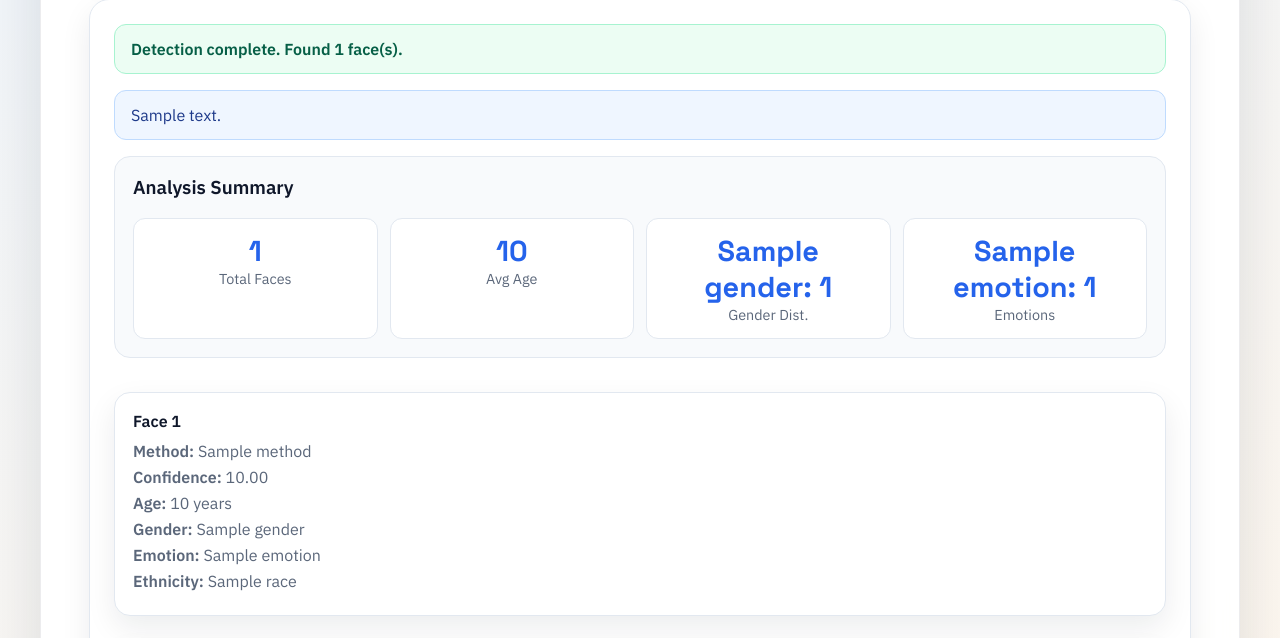
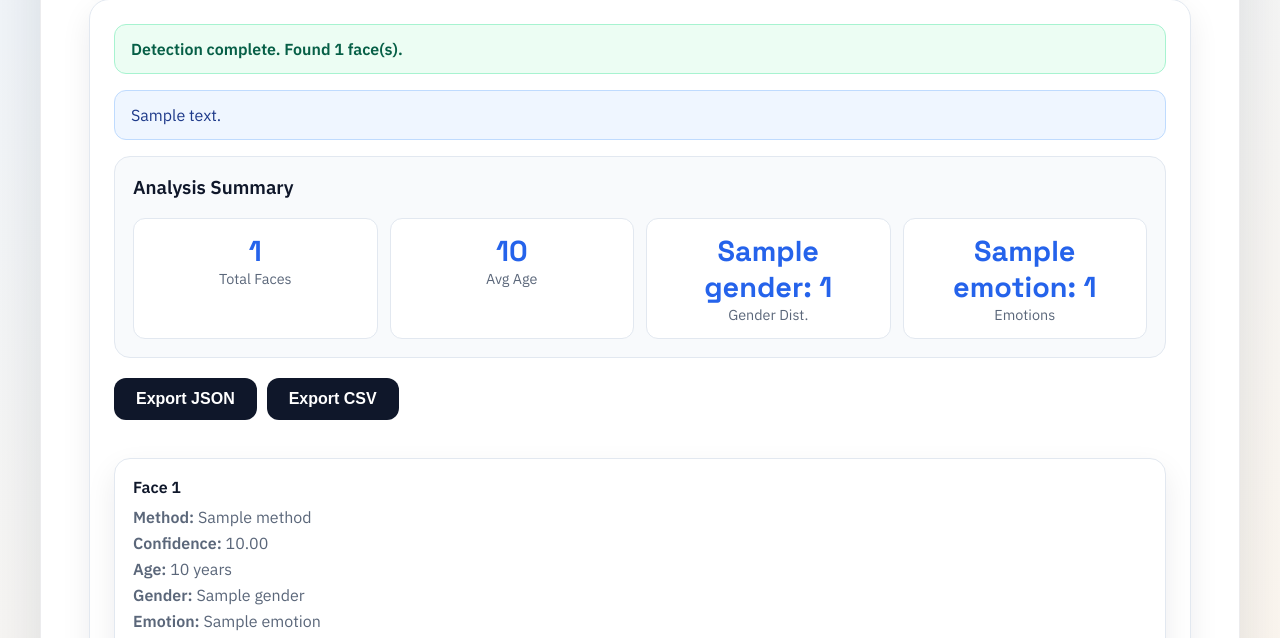
Before and after one commit to rukshanyomal11/Face_Detection_Test, a FastAPI app: template web/templates/index.html in a window 1280 px wide. Shown: the part 1105-1743 px from the top of the page. Run offline with FastAPI, Linux system fonts and the light colour scheme; the template is opened without the code that fills it: most values are stand-ins (such as "Sample title", 1, 10 or a date in 2020).

Commit message:
Add JSON and CSV export functionality for analysis reports

```diff
--- a/web/app.py
+++ b/web/app.py
@@ -34,6 +34,13 @@ app = FastAPI()
 templates = Jinja2Templates(directory=TEMPLATES_DIR)
 app.mount("/static", StaticFiles(directory=STATIC_DIR), name="static")
 
+def _json_default(obj):
+    if isinstance(obj, (np.integer, np.floating)):
+        return obj.item()
+    if isinstance(obj, np.ndarray):
+        return obj.tolist()
+    return str(obj)
+
 
 @app.get("/", response_class=HTMLResponse)
 def home(request: Request):
@@ -41,7 +48,9 @@ def home(request: Request):
         "request": request,
         "output_url": None,
         "face_count": None,
-        "error": None
+        "error": None,
+        "analysis_report_json": None,
+        "face_details_json": None
     })
 
 
@@ -58,7 +67,9 @@ async def upload_image(
                 "request": request,
                 "output_url": None,
                 "face_count": None,
-                "error": "Please upload a JPG or PNG image."
+                "error": "Please upload a JPG or PNG image.",
+                "analysis_report_json": None,
+                "face_details_json": None
             })
 
         content = await file.read()
@@ -70,7 +81,9 @@ async def upload_image(
                 "request": request,
                 "output_url": None,
                 "face_count": None,
-                "error": "Could not read the image."
+                "error": "Could not read the image.",
+                "analysis_report_json": None,
+                "face_details_json": None
             })
 
         # Enhanced detection with configurable analysis mode
@@ -90,6 +103,8 @@ async def upload_image(
 
         # Generate analysis report
         analysis_report = generate_face_analysis_report(face_details)
+        analysis_report_json = json.dumps(analysis_report, default=_json_default) if analysis_report else None
+        face_details_json = json.dumps(face_details, default=_json_default) if face_details else None
 
         # Provide detailed feedback based on analysis mode
         if analysis_mode == "basic":
@@ -113,6 +128,8 @@ async def upload_image(
             "face_details": face_details,
             "face_crops": face_crops,
             "analysis_report": analysis_report,
+            "analysis_report_json": analysis_report_json,
+            "face_details_json": face_details_json,
             "error": None
         })
 
@@ -124,7 +141,9 @@ async def upload_image(
             "request": request,
             "output_url": None,
             "face_count": None,
-            "error": error_msg
+            "error": error_msg,
+            "analysis_report_json": None,
+            "face_details_json": None
         })
 
 
--- a/web/templates/partials/_results.html
+++ b/web/templates/partials/_results.html
@@ -48,6 +48,17 @@
         {% endif %}
       </div>
     </div>
+
+    <div class="export-actions">
+      <button type="button" class="btn btn-secondary" onclick="exportReport('json')">Export JSON</button>
+      <button type="button" class="btn btn-secondary" onclick="exportReport('csv')">Export CSV</button>
+    </div>
+    {% if analysis_report_json %}
+    <script id="analysis-report-json" type="application/json">{{ analysis_report_json | safe }}</script>
+    {% endif %}
+    {% if face_details_json %}
+    <script id="face-details-json" type="application/json">{{ face_details_json | safe }}</script>
+    {% endif %}
   {% endif %}
 
   {% if face_details %}
--- a/web/templates/partials/_scripts.html
+++ b/web/templates/partials/_scripts.html
@@ -4,6 +4,110 @@
     document.querySelectorAll('.tab').forEach(b => b.classList.remove('active'));
     document.getElementById(tabName + '-tab').classList.add('active');
     if (event && event.target) event.target.classList.add('active');
+  }
+
+  function getJsonFromScript(id) {
+    const el = document.getElementById(id);
+    if (!el) return null;
+    try {
+      return JSON.parse(el.textContent);
+    } catch (err) {
+      console.warn('Failed to parse report data:', err);
+      return null;
+    }
+  }
+
+  function csvEscape(value) {
+    if (value === null || value === undefined) return '';
+    const str = String(value);
+    if (/[",\n]/.test(str)) return `"${str.replace(/"/g, '""')}"`;
+    return str;
+  }
+
+  function buildCsv(report, faces) {
+    const lines = [];
+    lines.push('Summary');
+    lines.push('Metric,Value');
+    lines.push(`Total Faces,${csvEscape(report.total_faces ?? 0)}`);
+    if (report.average_age !== null && report.average_age !== undefined) {
+      lines.push(`Average Age,${csvEscape(report.average_age)}`);
+    }
+    if (report.age_range && report.age_range.length === 2) {
+      lines.push(`Age Range,${csvEscape(report.age_range[0])}-${csvEscape(report.age_range[1])}`);
+    }
+    if (report.gender_distribution) {
+      Object.entries(report.gender_distribution).forEach(([gender, count]) => {
+        lines.push(`Gender ${csvEscape(gender)},${csvEscape(count)}`);
+      });
+    }
+    if (report.emotion_distribution) {
+      Object.entries(report.emotion_distribution).forEach(([emotion, count]) => {
+        lines.push(`Emotion ${csvEscape(emotion)},${csvEscape(count)}`);
+      });
+    }
+    if (report.detection_methods) {
+      Object.entries(report.detection_methods).forEach(([method, count]) => {
+        lines.push(`Method ${csvEscape(method)},${csvEscape(count)}`);
+      });
+    }
+
+    lines.push('');
+    lines.push('Faces');
+    lines.push('id,method,confidence,bbox_x1,bbox_y1,bbox_x2,bbox_y2,age,gender,emotion,race');
+    (faces || []).forEach(face => {
+      const bbox = Array.isArray(face.bbox) ? face.bbox : [];
+      const row = [
+        face.id,
+        face.method,
+        face.confidence,
+        bbox[0],
+        bbox[1],
+        bbox[2],
+        bbox[3],
+        face.age,
+        face.gender,
+        face.emotion,
+        face.race
+      ].map(csvEscape).join(',');
+      lines.push(row);
+    });
+
+    return lines.join('\n');
+  }
+
+  function exportReport(format) {
+    const report = getJsonFromScript('analysis-report-json');
+    const faces = getJsonFromScript('face-details-json') || (report ? report.faces : null) || [];
+
+    if (!report) {
+      alert('No report data available. Run an analysis first.');
+      return;
+    }
+
+    const timestamp = new Date().toISOString().replace(/[:.]/g, '-');
+    let blob;
+    let filename;
+
+    if (format === 'json') {
+      const payload = Object.assign({ generated_at: new Date().toISOString() }, report);
+      blob = new Blob([JSON.stringify(payload, null, 2)], { type: 'application/json' });
+      filename = `face_report_${timestamp}.json`;
+    } else if (format === 'csv') {
+      const csv = buildCsv(report, faces);
+      blob = new Blob([csv], { type: 'text/csv;charset=utf-8' });
+      filename = `face_report_${timestamp}.csv`;
+    } else {
+      alert('Unknown export format.');
+      return;
+    }
+
+    const link = document.createElement('a');
+    link.href = URL.createObjectURL(blob);
+    link.download = filename;
+    document.body.appendChild(link);
+    link.click();
+    URL.revokeObjectURL(link.href);
+    link.remove();
   }
 
   // ── Single image: file preview ──────────────────────────────────────────────
--- a/web/templates/partials/_styles.html
+++ b/web/templates/partials/_styles.html
@@ -306,6 +306,13 @@
 
     .result-section { display: grid; gap: 16px; }
 
+    .export-actions {
+      display: flex;
+      gap: 10px;
+      flex-wrap: wrap;
+      align-items: center;
+    }
+
     .notice {
       border-radius: 12px;
       padding: 14px 16px;
```
